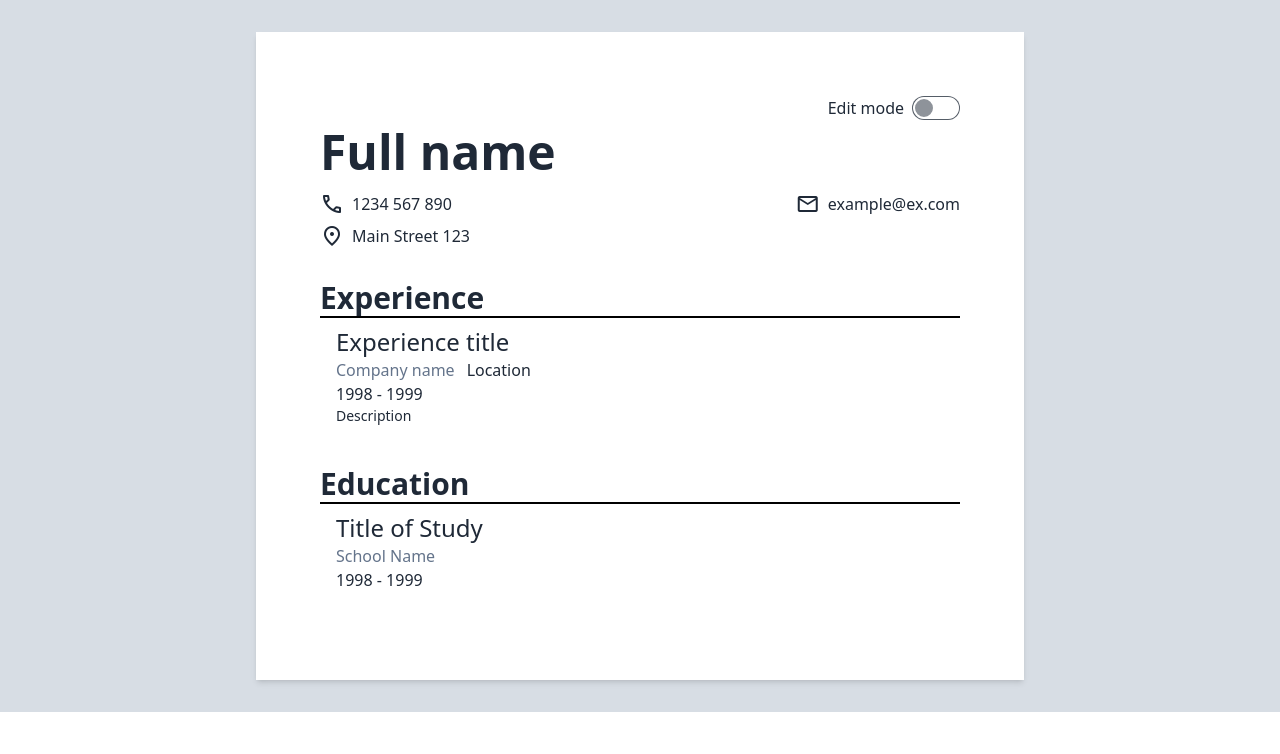
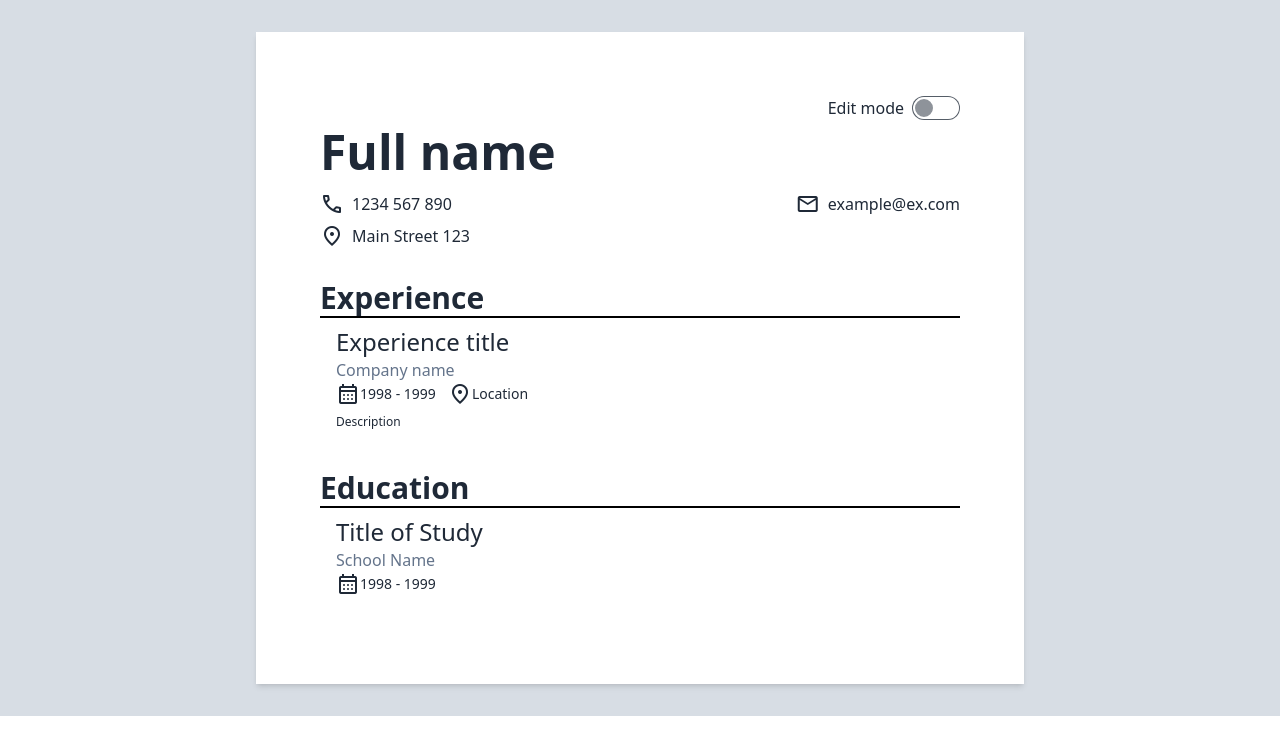
Before and after one commit to youyoumu/cv-application, a React (Vite) app: page / in a window 1280 px wide. Shown: the top 754 px of the page. Built offline with nearby package versions, Linux system fonts and the light colour scheme.

Commit message:
Add icons to item

```diff
--- a/index.html
+++ b/index.html
@@ -20,6 +20,11 @@
       rel="stylesheet"
       href="https://fonts.googleapis.com/css2?family=Material+Symbols+Outlined:opsz,wght,FILL,GRAD@24,400,0,0"
     />
+
+    <link
+      rel="stylesheet"
+      href="https://fonts.googleapis.com/css2?family=Material+Symbols+Outlined:opsz,wght,FILL,GRAD@24,400,0,0"
+    />
   </head>
   <body class="bg-neutral-content py-8 px-2">
     <div id="root"></div>
--- a/src/EducationItem.jsx
+++ b/src/EducationItem.jsx
@@ -8,6 +8,10 @@ function EducationItem({ editMode, isLastItem }) {
   const addBorder = isLastItem
     ? ''
     : 'border-b-2 border-dashed border-slate-300'
+
+  const DateIcon = () => {
+    return <span className="material-symbols-outlined">calendar_month</span>
+  }
 
   if (editMode) {
     return (
@@ -22,7 +26,7 @@ function EducationItem({ editMode, isLastItem }) {
           className="text-slate-500"
           onChangeCallback={setSchoolName}
         />
-        <TextForm text={date} onChangeCallback={setDate} />
+        <TextForm text={date} onChangeCallback={setDate} Icon={DateIcon} />
       </div>
     )
   } else {
@@ -30,7 +34,10 @@ function EducationItem({ editMode, isLastItem }) {
       <div className={`${addBorder} mb-4 pb-2`}>
         <div className="text-2xl">{title}</div>
         <div className="text-slate-500">{schoolName}</div>
-        <div>{date}</div>
+        <div className="text-sm flex items-center">
+          <DateIcon />
+          {date}
+        </div>
       </div>
     )
   }
--- a/src/ExperienceItem.jsx
+++ b/src/ExperienceItem.jsx
@@ -11,6 +11,14 @@ function ExperienceItem({ editMode, isLastItem }) {
     ? ''
     : 'border-b-2 border-dashed border-slate-300'
 
+  const LocationIcon = () => {
+    return <span className="material-symbols-outlined">location_on</span>
+  }
+
+  const DateIcon = () => {
+    return <span className="material-symbols-outlined">calendar_month</span>
+  }
+
   if (editMode) {
     return (
       <div className={`${addBorder} mb-4 pb-2`}>
@@ -19,19 +27,23 @@ function ExperienceItem({ editMode, isLastItem }) {
           className="text-2xl"
           onChangeCallback={setTitle}
         />
-        <div className="flex">
+        <TextForm
+          text={company}
+          className="text-slate-500"
+          onChangeCallback={setCompany}
+        />
+        <div className="flex text-sm mb-2">
+          <TextForm text={date} onChangeCallback={setDate} Icon={DateIcon} />
           <TextForm
-            text={company}
-            className="text-slate-500"
-            onChangeCallback={setCompany}
+            text={location}
+            onChangeCallback={setLocation}
+            Icon={LocationIcon}
           />
-          <TextForm text={location} onChangeCallback={setLocation} />
         </div>
-        <TextForm text={date} onChangeCallback={setDate} />
         <TextForm
           text={description}
           onChangeCallback={setDescription}
-          className="text-sm"
+          className="text-xs"
         />
       </div>
     )
@@ -39,12 +51,18 @@ function ExperienceItem({ editMode, isLastItem }) {
     return (
       <div className={`${addBorder} mb-4 pb-2`}>
         <div className="text-2xl">{title}</div>
-        <div className="flex gap-3">
-          <div className="text-slate-500">{company}</div>
-          <div>{location}</div>
+        <div className="text-slate-500">{company}</div>
+        <div className="flex gap-3 text-sm mb-2">
+          <div className="flex items-center">
+            <DateIcon />
+            {date}
+          </div>
+          <div className="flex items-center">
+            <LocationIcon />
+            {location}
+          </div>
         </div>
-        <div>{date}</div>
-        <div className="text-sm">{description}</div>
+        <div className="text-xs">{description}</div>
       </div>
     )
   }
--- a/src/output.css
+++ b/src/output.css
@@ -1384,22 +1384,22 @@ html {
   margin-bottom: 0.5rem;
 }
 
+.mb-4 {
+  margin-bottom: 1rem;
+}
+
 .mb-8 {
   margin-bottom: 2rem;
 }
 
+.mr-2 {
+  margin-right: 0.5rem;
+}
+
 .mt-4 {
   margin-top: 1rem;
 }
 
-.mb-4 {
-  margin-bottom: 1rem;
-}
-
-.mr-2 {
-  margin-right: 0.5rem;
-}
-
 .flex {
   display: flex;
 }
@@ -1416,10 +1416,18 @@ html {
   max-width: 768px;
 }
 
+.max-w-4 {
+  max-width: 1rem;
+}
+
 .grid-cols-2 {
   grid-template-columns: repeat(2, minmax(0, 1fr));
 }
 
+.items-center {
+  align-items: center;
+}
+
 .justify-end {
   justify-content: flex-end;
 }
@@ -1428,6 +1436,10 @@ html {
   justify-content: space-between;
 }
 
+.justify-items-end {
+  justify-items: end;
+}
+
 .justify-items-center {
   justify-items: center;
 }
@@ -1438,10 +1450,6 @@ html {
 
 .gap-3 {
   gap: 0.75rem;
-}
-
-.border-b {
-  border-bottom-width: 1px;
 }
 
 .border-b-2 {
@@ -1521,6 +1529,11 @@ html {
 .text-sm {
   font-size: 0.875rem;
   line-height: 1.25rem;
+}
+
+.text-xs {
+  font-size: 0.75rem;
+  line-height: 1rem;
 }
 
 .font-bold {
```
